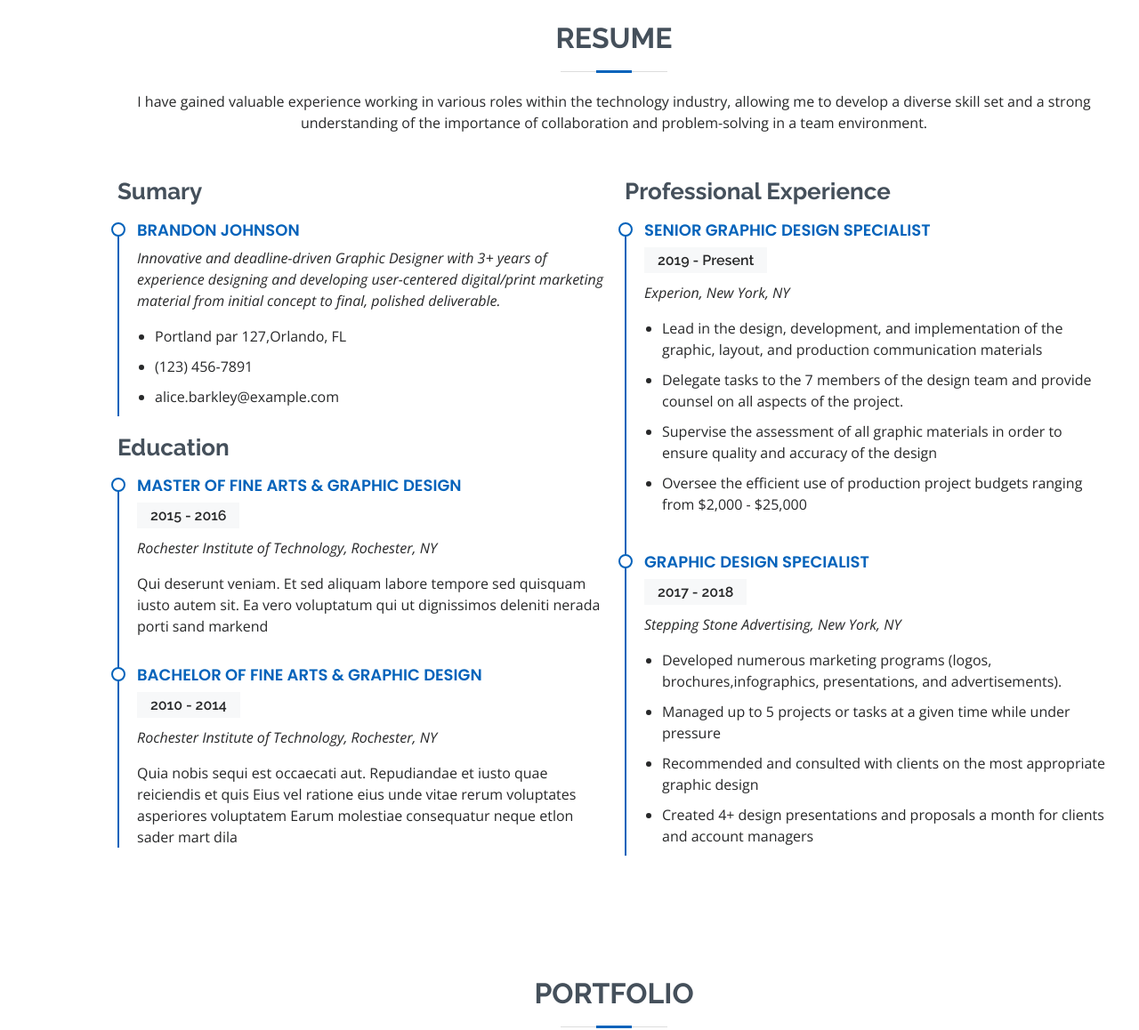
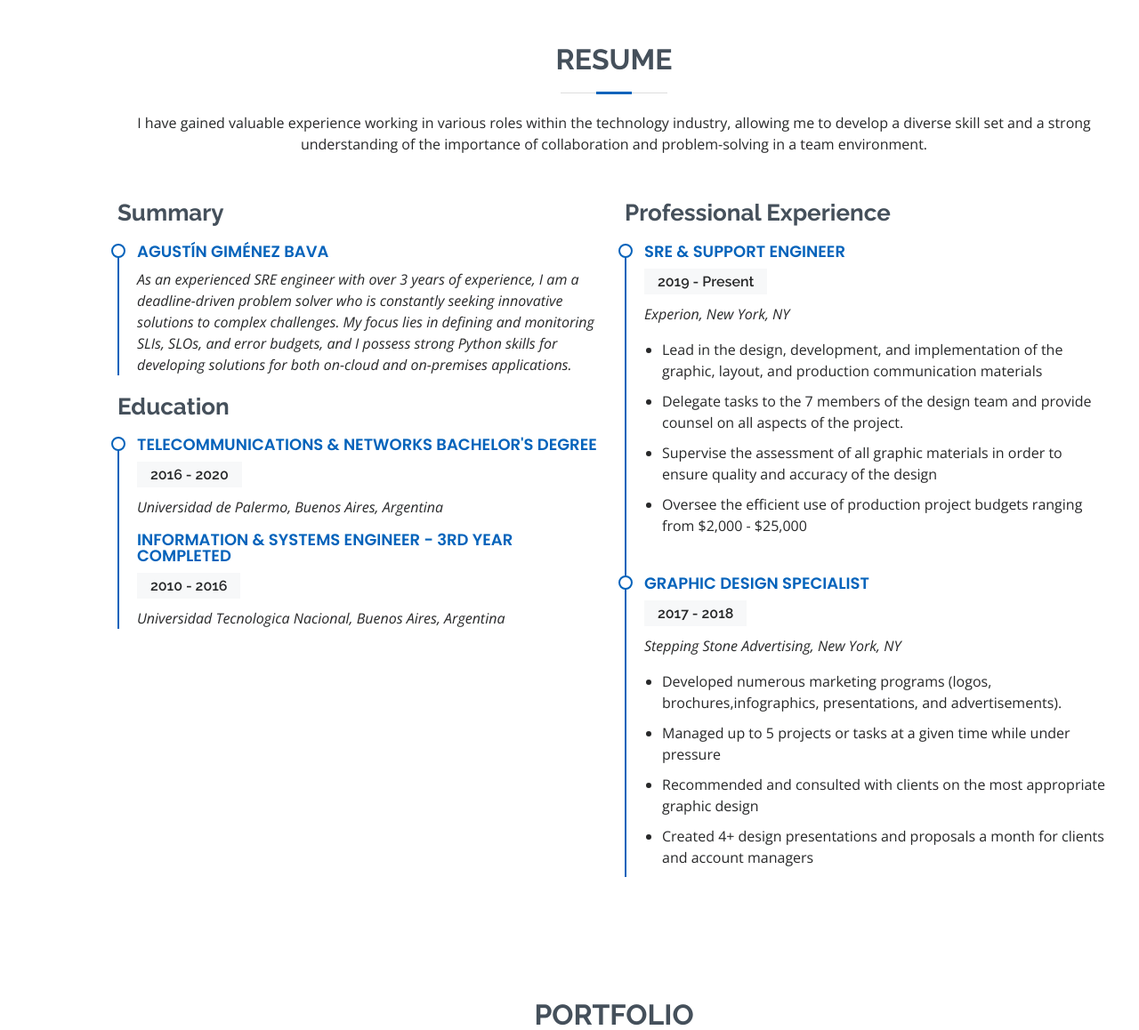
Before and after one commit to agustinbava/my-resume, a Django app: page / in a window 1280 px wide. Shown: the part 2560-3718 px from the top of the page at 89% size. Run offline with Django 4.2, Linux system fonts and the light colour scheme; some libraries are stand-ins or nearby versions.

Commit message:
Changed pictures, added favicon, added some descriptions and started with docker-compose file.

```diff
--- a/my_resume/templates/index.html
+++ b/my_resume/templates/index.html
@@ -5,13 +5,13 @@
   <meta charset="utf-8">
   <meta content="width=device-width, initial-scale=1.0" name="viewport">
 
-  <title>MyResume Bootstrap - Index</title>
+  <title>Agustin Gimenez Bava Resume - Index</title>
   <meta content="" name="description">
   <meta content="" name="keywords">
 
   <!-- Favicons -->
-  <link href="assets/img/favicon.png" rel="icon">
-  <link href="assets/img/apple-touch-icon.png" rel="apple-touch-icon">
+  <link href="assets/img/agb.png" rel="icon">
+  <link href="assets/img/agb.png" rel="icon">
 
   <!-- Google Fonts -->
   <link href="https://fonts.googleapis.com/css?family=Open+Sans:300,300i,400,400i,600,600i,700,700i|Raleway:300,300i,400,400i,500,500i,600,600i,700,700i|Poppins:300,300i,400,400i,500,500i,600,600i,700,700i" rel="stylesheet">
@@ -80,8 +80,8 @@
 
         <div class="section-title">
           <h2>About</h2>
-          <p>This is Agustin Gimenez Bava online resume and presentation. Feel free to reach out on any of his social medias.</p>
-        </div>
+          <p>Welcome to Agustin Gimenez Bava's online resume and self-presentation. Please feel free to contact him through any of his available social media channels.</p>
+          </div>
 
         <div class="row">
           <div class="col-lg-4">
@@ -266,35 +266,26 @@
 
         <div class="row">
           <div class="col-lg-6">
-            <h3 class="resume-title">Sumary</h3>
+            <h3 class="resume-title">Summary</h3>
             <div class="resume-item pb-0">
-              <h4>Brandon Johnson</h4>
-              <p><em>Innovative and deadline-driven Graphic Designer with 3+ years of experience designing and developing user-centered digital/print marketing material from initial concept to final, polished deliverable.</em></p>
-              <ul>
-                <li>Portland par 127,Orlando, FL</li>
-                <li>(123) 456-7891</li>
-                <li>alice.barkley@example.com</li>
-              </ul>
+              <h4>Agustín Giménez Bava</h4>
+              <p><em>As an experienced SRE engineer with over 3 years of experience, I am a deadline-driven problem solver who is constantly seeking innovative solutions to complex challenges. My focus lies in defining and monitoring SLIs, SLOs, and error budgets, and I possess strong Python skills for developing solutions for both on-cloud and on-premises applications.</em></p>
             </div>
 
             <h3 class="resume-title">Education</h3>
             <div class="resume-item">
-              <h4>Master of Fine Arts &amp; Graphic Design</h4>
-              <h5>2015 - 2016</h5>
-              <p><em>Rochester Institute of Technology, Rochester, NY</em></p>
-              <p>Qui deserunt veniam. Et sed aliquam labore tempore sed quisquam iusto autem sit. Ea vero voluptatum qui ut dignissimos deleniti nerada porti sand markend</p>
-            </div>
-            <div class="resume-item">
-              <h4>Bachelor of Fine Arts &amp; Graphic Design</h4>
-              <h5>2010 - 2014</h5>
-              <p><em>Rochester Institute of Technology, Rochester, NY</em></p>
-              <p>Quia nobis sequi est occaecati aut. Repudiandae et iusto quae reiciendis et quis Eius vel ratione eius unde vitae rerum voluptates asperiores voluptatem Earum molestiae consequatur neque etlon sader mart dila</p>
+              <h4>Telecommunications &amp; networks bachelor's degree</h4>
+              <h5>2016 - 2020</h5>
+              <p><em>Universidad de Palermo, Buenos Aires, Argentina</em></p>
+              <h4>Information &amp; Systems Engineer - 3rd year completed</h4>
+              <h5>2010 - 2016</h5>
+              <p><em>Universidad Tecnologica Nacional, Buenos Aires, Argentina</em></p>
             </div>
           </div>
           <div class="col-lg-6">
             <h3 class="resume-title">Professional Experience</h3>
             <div class="resume-item">
-              <h4>Senior graphic design specialist</h4>
+              <h4>SRE &amp; Support engineer</h4>
               <h5>2019 - Present</h5>
               <p><em>Experion, New York, NY </em></p>
               <ul>
@@ -723,7 +714,7 @@
   <footer id="footer">
     <div class="container">
       <h3>Agustín Giménez Bava</h3>
-      <p>This is Agustin Gimenez Bava online resume and presentation. Feel free to reach out on any of his social medias.</p>
+      <p>Welcome to Agustin Gimenez Bava's online resume and self-presentation. Please feel free to contact him through any of his available social media channels.</p>
       <div class="social-links">
         <a href="https://twitter.com/BavaAgustin" class="twitter"><i class="bx bxl-twitter"></i></a>
         <a href="https://github.com/agustinbava" class="github"><i class="bx bxl-github"></i></a>
```
Also changed, not shown: my_resume/docker-compose.yml (added, +21 -0 lines), my_resume/assets/img/agb.png (added), my_resume/assets/img/apple-touch-icon.png (deleted), my_resume/assets/img/favicon.png, my_resume/assets/img/hero-bg.jpg, 1 other file.
